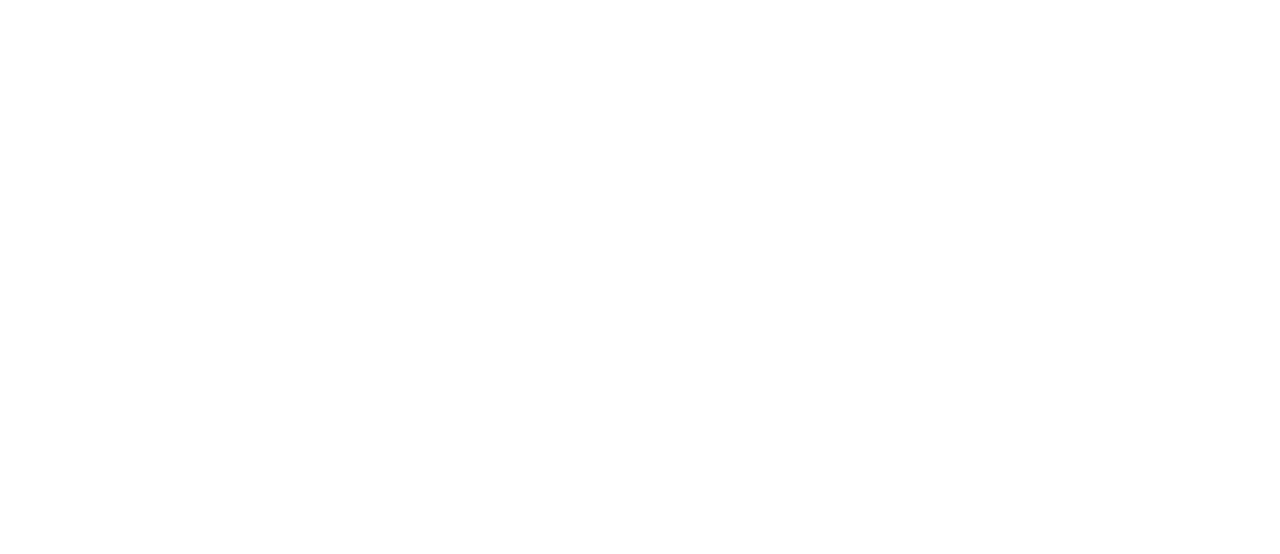
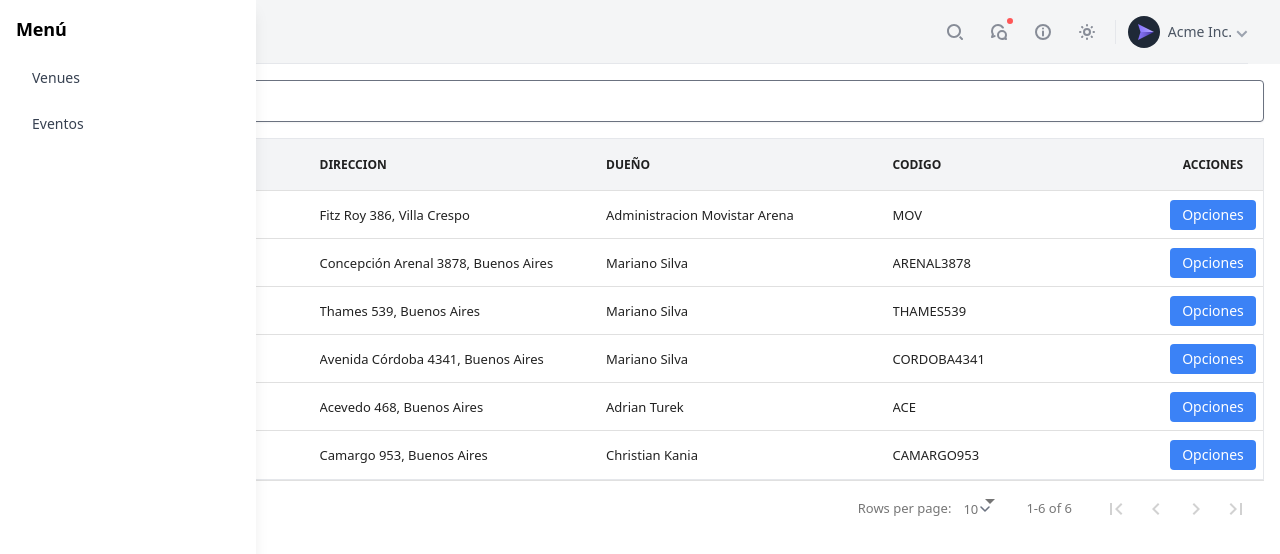
Before and after one commit to seekerparkingdev/backoffice-frontend, a React (Vite) app: page /estacionamiento in a window 1280 px wide. Before the commit this address had no page. Shown: the top 554 px of the page. Built offline with nearby package versions, Linux system fonts and the light colour scheme.

Commit message:
Estacionamiento

```diff
--- a/src/App.jsx
+++ b/src/App.jsx
@@ -8,6 +8,7 @@
 import { ViewVenues } from "./views/venues/ViewVenues";
 import { ViewVenueCrud } from "./views/venues/ViewVenueCrud";
 import { ViewEventosNew } from "./views/eventos/ViewEventosNew";
+import { ViewEstacionamiento } from "./views/estacionamiento/ViewEstacionamiento";
 
 // IMPORTAMOS EL PROVIDER DEL CONTEXTO
 import { ParkingProvider } from "./utils/eventos/ParkingContext";
@@ -23,6 +24,7 @@
             <Route path="/eventos" element={<Eventos />} />
             <Route path="/eventos/new" element={<ViewEventosNew />} />
             <Route path="/eventos/:id" element={<ViewEventoFuncional />} />
+            <Route path="/estacionamiento" element={<ViewEstacionamiento />} />
           </Routes>
         </div>
       </div>
--- /dev/null
+++ b/src/components/estacionamiento/grilla/EstacionamientoTabla.jsx
@@ -0,0 +1,166 @@
+import React, { useState } from "react";
+import DataTable from "react-data-table-component";
+
+const EstacionamientoTabla = () => {
+  const data = [
+    {
+      id: 1,
+      nombre: "Movistar Arena Parking Oficial",
+      direccion: "Fitz Roy 386, Villa Crespo",
+      duenio: "Administracion Movistar Arena",
+      codigo: "MOV",
+    },
+    {
+      id: 2,
+      nombre: "Concepción Arenal 3878",
+      direccion: "Concepción Arenal 3878, Buenos Aires",
+      duenio: "Mariano Silva",
+      codigo: "ARENAL3878",
+    },
+    {
+      id: 3,
+      nombre: "Thames 539",
+      direccion: "Thames 539, Buenos Aires",
+      duenio: "Mariano Silva",
+      codigo: "THAMES539",
+    },
+    {
+      id: 4,
+      nombre: "Av. Córdoba 4341",
+      direccion: "Avenida Córdoba 4341, Buenos Aires",
+      duenio: "Mariano Silva",
+      codigo: "CORDOBA4341",
+    },
+    {
+      id: 5,
+      nombre: "Acevedo 468",
+      direccion: "Acevedo 468, Buenos Aires",
+      duenio: "Adrian Turek",
+      codigo: "ACE",
+    },
+    {
+      id: 6,
+      nombre: "Parking Camargo 953",
+      direccion: "Camargo 953, Buenos Aires",
+      duenio: "Christian Kania",
+      codigo: "CAMARGO953",
+    },
+  ];
+
+  const columns = [
+    {
+      name: "NOMBRE",
+      selector: (row) => row.nombre,
+      sortable: true,
+    },
+    {
+      name: "DIRECCION",
+      selector: (row) => row.direccion,
+      sortable: true,
+    },
+    {
+      name: "DUEÑO",
+      selector: (row) => row.duenio,
+      sortable: true,
+    },
+    {
+      name: "CODIGO",
+      selector: (row) => row.codigo,
+      sortable: true,
+    },
+    {
+      name: "ACCIONES",
+      cell: (row) => <ActionMenu row={row} />,
+      ignoreRowClick: true,
+      allowOverflow: true,
+      button: true,
+    },
+  ];
+
+  const [filterText, setFilterText] = useState("");
+
+  const filteredItems = data.filter(
+    (item) =>
+      item.nombre && item.nombre.toLowerCase().includes(filterText.toLowerCase())
+  );
+
+  return (
+    <div className="p-4">
+      <div className="mb-4">
+        <input
+          type="text"
+          placeholder="Buscar..."
+          value={filterText}
+          onChange={(e) => setFilterText(e.target.value)}
+          className="w-full p-2 border rounded shadow-sm focus:outline-none focus:ring focus:ring-blue-300"
+        />
+      </div>
+      <DataTable
+        columns={columns}
+        data={filteredItems}
+        pagination
+        highlightOnHover
+        responsive
+        customStyles={{
+          table: {
+            style: {
+              border: "1px solid #e5e7eb",
+            },
+          },
+          headCells: {
+            style: {
+              backgroundColor: "#f3f4f6",
+              fontWeight: "bold",
+            },
+          },
+        }}
+      />
+    </div>
+  );
+};
+
+const ActionMenu = ({ row }) => {
+  const [isOpen, setIsOpen] = useState(false);
+
+  const handleOption = (option) => {
+    setIsOpen(false);
+    alert(`Seleccionaste la opción "${option}" para ${row.nombre}`);
+  };
+
+  return (
+    <div className="relative">
+      <button
+        onClick={() => setIsOpen(!isOpen)}
+        className="px-3 py-1 text-sm text-white bg-blue-500 rounded hover:bg-blue-600"
+      >
+        Opciones
+      </button>
+      {isOpen && (
+        <div className="absolute right-0 z-10 w-40 mt-2 bg-white border border-gray-200 rounded shadow-lg">
+          <ul className="py-1">
+            <li
+              onClick={() => handleOption("Suspender")}
+              className="px-4 py-2 text-sm cursor-pointer hover:bg-gray-100"
+            >
+              Suspender
+            </li>
+            <li
+              onClick={() => handleOption("Eliminar")}
+              className="px-4 py-2 text-sm cursor-pointer hover:bg-gray-100"
+            >
+              Eliminar
+            </li>
+            <li
+              onClick={() => handleOption("Premio")}
+              className="px-4 py-2 text-sm cursor-pointer hover:bg-gray-100"
+            >
+              Premio
+            </li>
+          </ul>
+        </div>
+      )}
+    </div>
+  );
+};
+
+export  {EstacionamientoTabla};
--- /dev/null
+++ b/src/page/estacionamiento/EstacionamientoPage.jsx
@@ -0,0 +1,11 @@
+import { EstacionamientoTabla } from "../../components/estacionamiento/grilla/EstacionamientoTabla"
+
+const EstacionamientoPage = () => {
+    return (
+        <div>
+           <EstacionamientoTabla/>
+        </div>
+    )
+}
+
+export {EstacionamientoPage}
--- /dev/null
+++ b/src/views/estacionamiento/ViewEstacionamiento.jsx
@@ -0,0 +1,19 @@
+import { useState } from "react";
+import { EstacionamientoPage } from "../../page/estacionamiento/EstacionamientoPage"
+import { Menu } from "../../components/Menu";
+import Nav from "../../components/Nav/Nav";
+const ViewEstacionamiento = () => {
+     const [sidebarOpen, setSidebarOpen] = useState(false);
+    return (
+        <div>
+ <Nav sidebarOpen={sidebarOpen} setSidebarOpen={setSidebarOpen} />
+ <Menu sidebarOpen={sidebarOpen} setSidebarOpen={setSidebarOpen} />
+
+        <div>
+            <EstacionamientoPage/>
+        </div>
+        </div>
+    )
+}
+
+export {ViewEstacionamiento}
```
